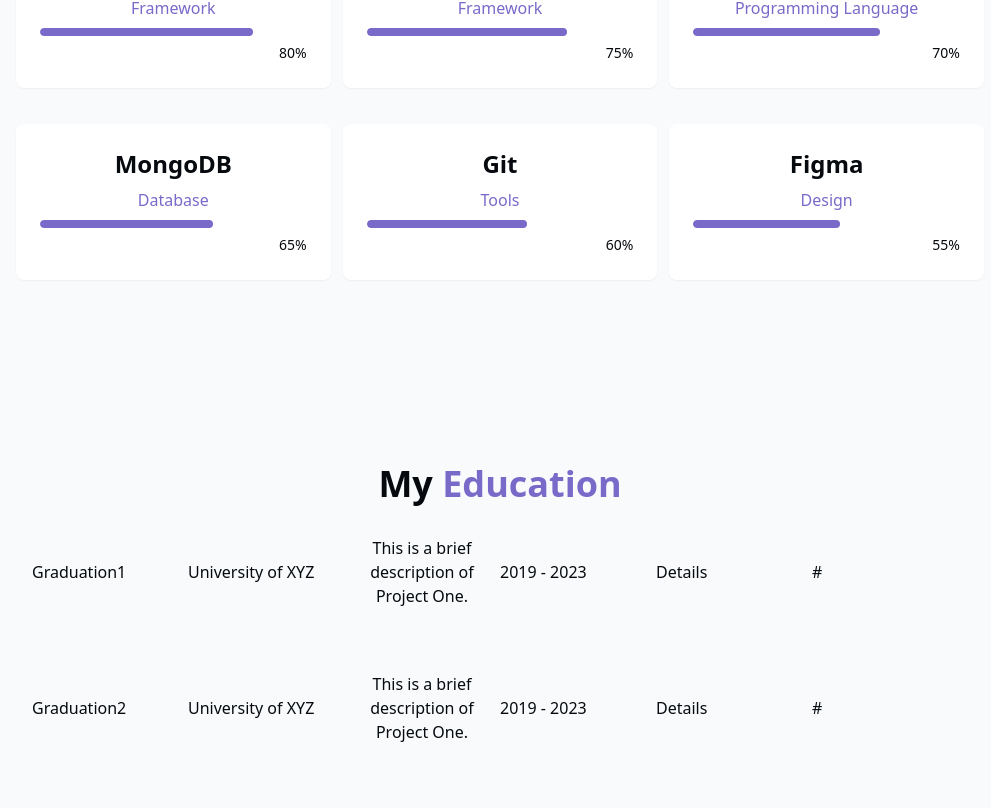
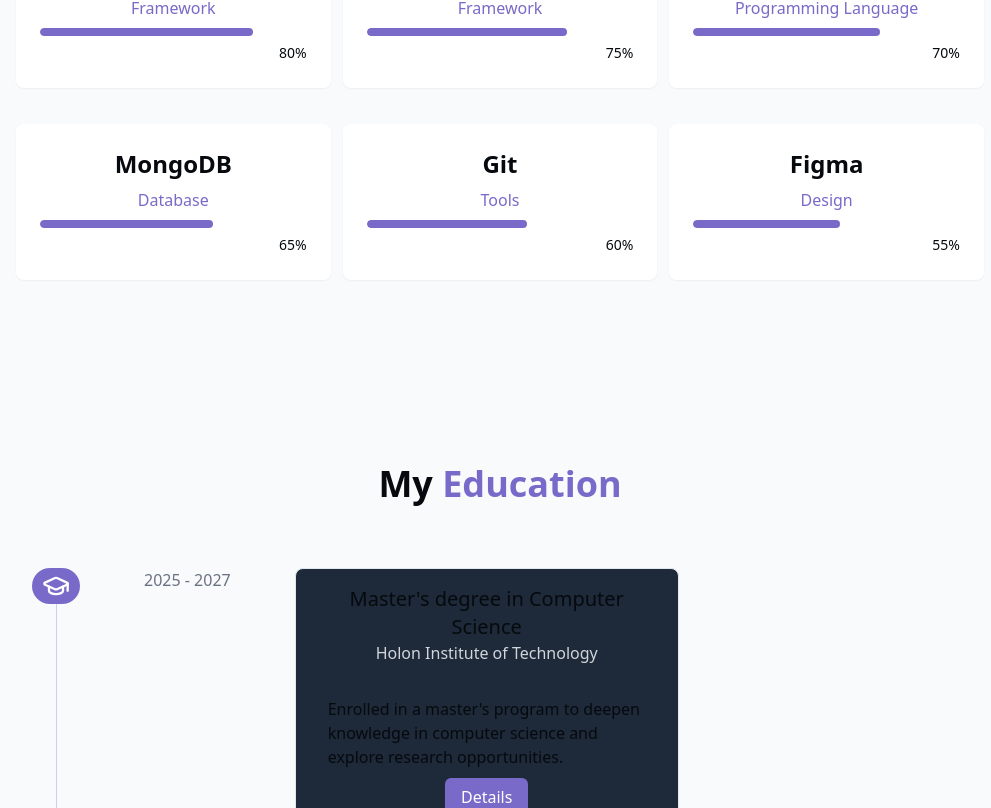
Before and after one commit to YanaNayda/Portfolio_Naydenova, a React (Vite) app: page / in a window 1280 px wide. Shown: the part 1992-2800 px from the top of the page, without its empty margins (144-1135 px from the left). Built offline with nearby package versions, Linux system fonts and the light colour scheme.

Commit message:
Created Education Section and TimeLine

```diff
--- a/src/components/EducationSection.jsx
+++ b/src/components/EducationSection.jsx
@@ -5,24 +5,24 @@ import {GraduationCap ,School,  BookOpen } from "lucide-react"
 const education = [
     {
         id: 1,
-        title: "Graduation1",
-        location: "University of XYZ",
-        description: "This is a brief description of Project One.",
-        date: "2019 - 2023",
+        title: "Master's degree in Computer Science",
+        location: "Holon Institute of Technology",
+        description: "Enrolled in a master's program to deepen knowledge in computer science and explore research opportunities.",
+        date: "2025 - 2027",
         buttonText: "Details",
         demoUrl: "#",
         icon: GraduationCap,
-        color:"bg-blue-500"
+         color:"text-gray-800"
     },{
         id: 2,
-        title: "Graduation2",
-        location: "University of XYZ",
-        description: "This is a brief description of Project One.",
-        date: "2019 - 2023",
+        title: "Bachelor's degree in Computer Science",
+        location: "Holon Institute of Technology",
+        description: "Learned core software development principles and collaborated on real-world projects during the final year.",
+        date: "2022 - 2025",
         buttonText: "Details",
         demoUrl: "#",
-        icon: School,
-        color:"bg-blue-500"
+        icon: GraduationCap,
+        color:"text-gray-800"
     },{
         id: 3,
         title: "Graduation3",
@@ -31,8 +31,8 @@ const education = [
         date: "2019 - 2023",
         buttonText: "Details",
         demoUrl: "#",
-        icon: BookOpen,
-        color:"bg-blue-500"
+        icon: "school",
+        color:"text-gray-800"
     }
 ]
 export const EducationSection = () => {
@@ -43,7 +43,7 @@ export const EducationSection = () => {
           My <span className="text-primary"> Education </span>
         </h2>
       </div>
-      <div className="container mx-auto max-w-5xl">
+      <div className="container mx-auto max-w-5xl py-8  text-center">
         <Timeline defaultColor="bg-blue-500" education={education} />
       </div>
     </section>
--- a/src/components/Timeline.jsx
+++ b/src/components/Timeline.jsx
@@ -3,22 +3,52 @@ import  { useState } from "react";
 import {GraduationCap ,School,  BookOpen } from "lucide-react"
 
 
-export default function Timeline( { defaultColor = "bg-blue-500" , education = [] } ) {
+export default function Timeline( { defaultColor = "text-primary" , education = [] } ) {
     return (
-    <div>
+    <div className="relative">
+        <div className="absolute left-10 top-0 w-px h-full bg-primary opacity-30 hidden sm:block"></div>
+
         {education.map(element =>  {
+            let IconComponent;
+             if (typeof element.icon === "string") {
+                if (element.icon === "school") IconComponent = BookOpen;
+                else IconComponent = GraduationCap;
+            } else {
+                IconComponent = element.icon;
+            }
 
             return(
-            <div className="container mx-auto px-4" key={element.id}>
-            <div key={element.id} className="mb-8 flex justify-between items-center w-full">
-                <div className="mb-8 flex justify-between items-center w-full ">{element.title}</div>
-                <div className="mb-8 flex justify-between items-center w-full ">{element.location}</div>
-                <div className="mb-8 flex justify-between items-center w-full ">{element.description}</div>
-                <div className="mb-8 flex justify-between items-center w-full ">{element.date}</div>
-                <div className="mb-8 flex justify-between items-center w-full ">{element.buttonText}</div>
-                <div className="mb-8 flex justify-between items-center w-full ">{element.demoUrl}</div>
+             <div className="container mx-auto px-4" key={element.id}>
+                <div className="flex sm:relative items-start mb-10">
+
+                     <div className="rounded-full p-1 bg-primary ">
+                         <IconComponent
+                            className={`${element.color || defaultColor} text-white w-10 h-7`}
+                        />
+                     </div>
+
+                <div className="text-center sm:text-left px-16 text-gray-500 ">{element.date}</div>
 
 
+                <div className="border border-gray-600 rounded-lg  px-8 py-4 bg-gray-800 w-full text-center z-10 sm:w-96 ">
+                    <div className="text-xl font-medium"> {element.title} </div>
+
+                    <div className="text-gray-300 mb-6 sm:mb-8 sm:text:xs">
+                        {element.location}
+
+                    </div>
+
+                    <div className="mb-4 text-left" >{element.description} </div>
+
+                    <div className="sm:hidden absolute left-4 top-4">
+                        <IconComponent
+                            className={`${element.color || defaultColor} w-8 h-10 p-1 rounded-lg`}
+                        />
+                    </div>
+
+                    <a className= "bg-primary px-4 py-2 rounded-md cursor-pointer hover:bg-primary-dark text-white"> {element.buttonText} </a>
+
+                </div>
             </div>
             </div>)
         })}
```
